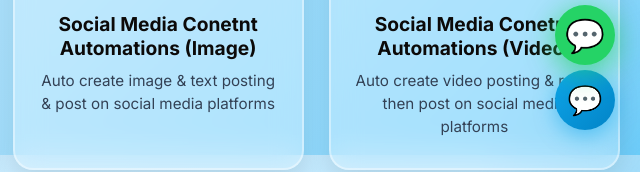
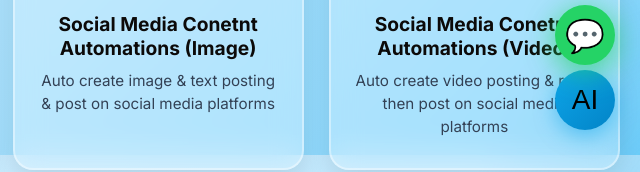
Before and after one commit to Prince364133/zsnapy-creator-details-form, a plain HTML site: page automation-serivces-catalagoue.html in a window 1280 px wide. Shown: the part 645-817 px from the top of the page, 640-1280 px from the left. Drawn offline with Linux system fonts and the light colour scheme.

Commit message:
Update automation-serivces-catalagoue.html

```diff
--- a/automation-serivces-catalagoue.html
+++ b/automation-serivces-catalagoue.html
@@ -1316,7 +1316,7 @@
 </style>
 
 <!-- Chatbot HTML -->
-<button class="chatbot-toggle" title="Chat with AI Assistant">💬</button>
+<button class="chatbot-toggle" title="Chat with AI Assistant">AI</button>
 
 <div class="chatbot-container" id="chatbotContainer">
     <div class="chatbot-header">
```
